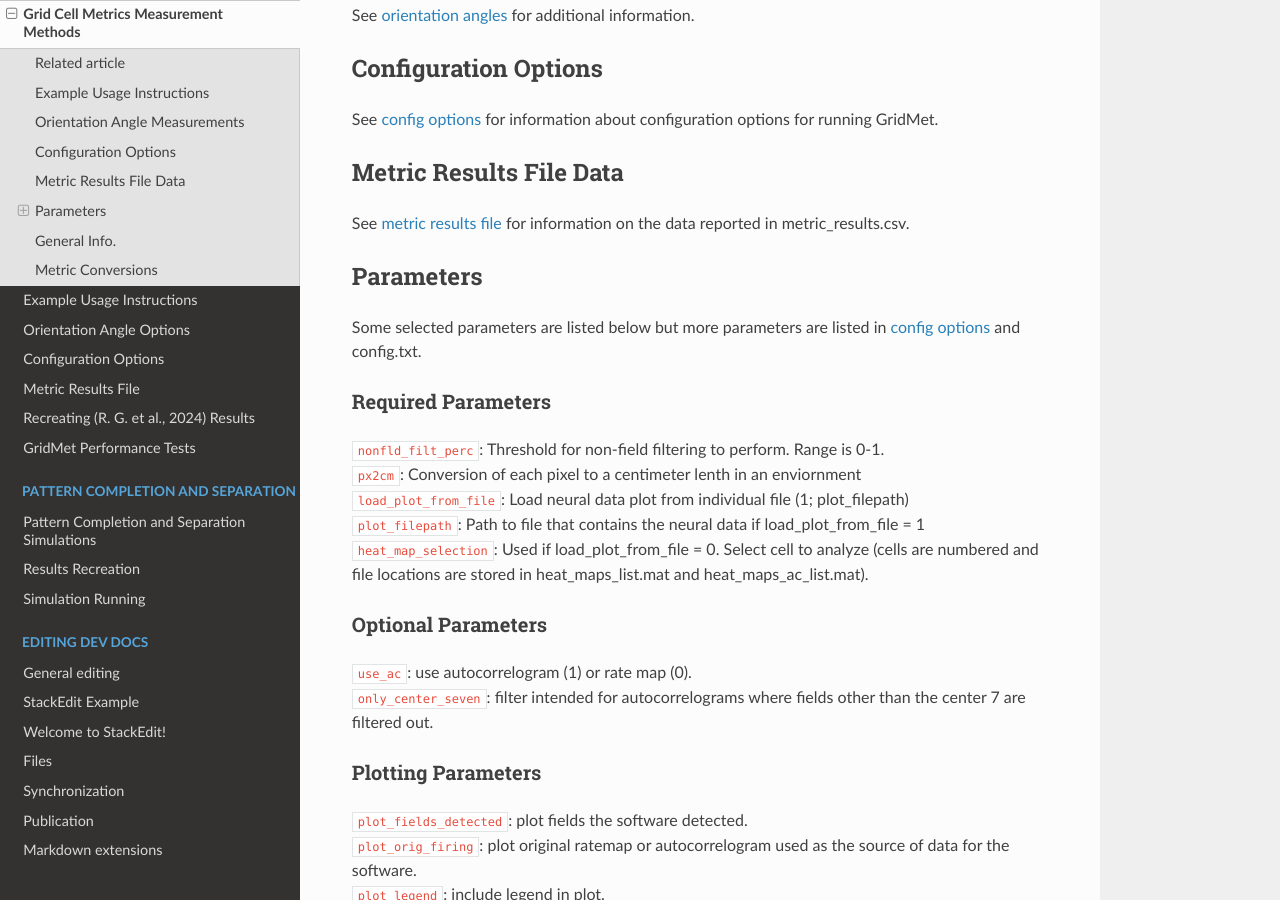
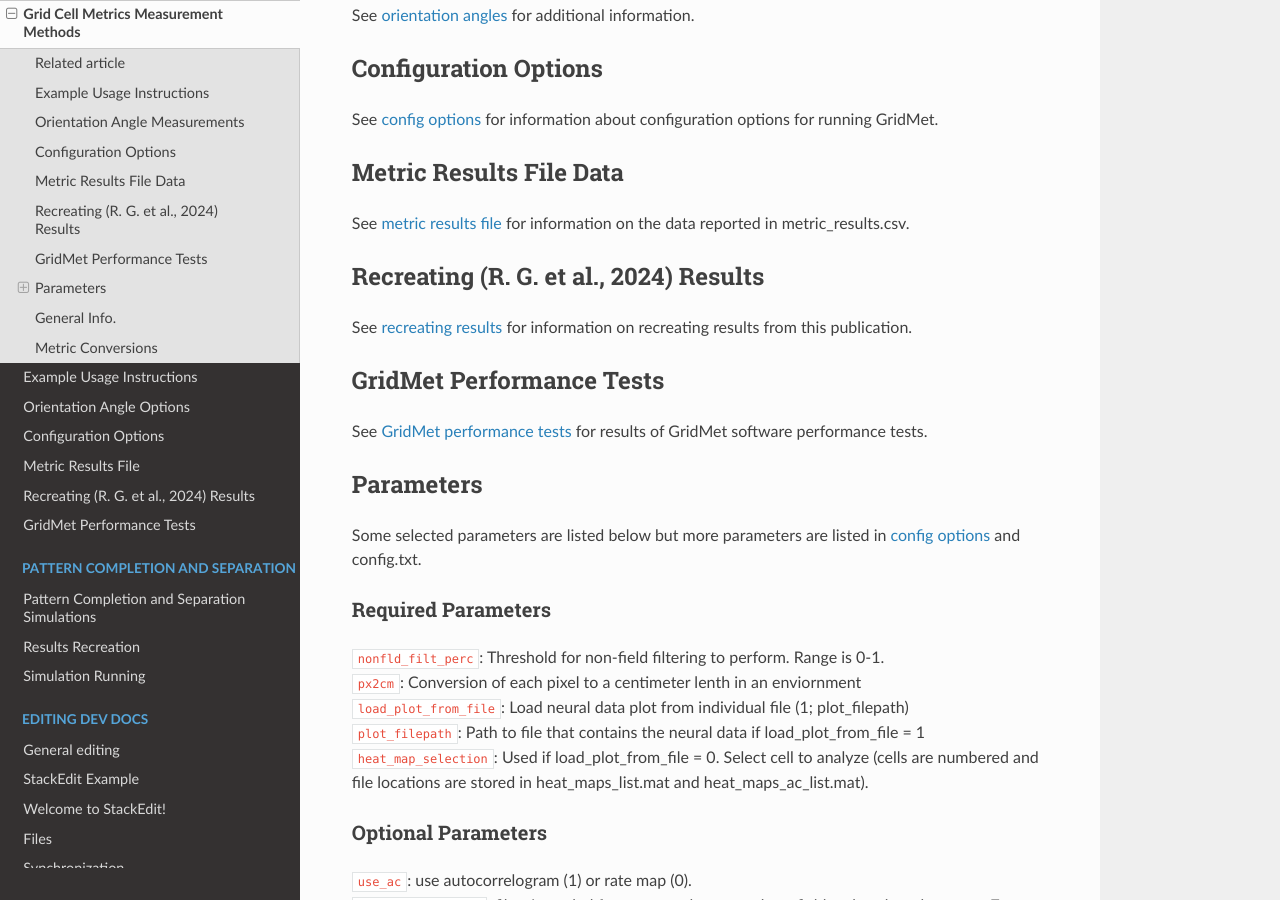
Before and after one commit to Hippocampome-Org/hco_dev_docs, a Sphinx documentation site: the page built from docs/gridcell_metrics/overview.md, in a window 1280 px wide and 900 px high, scrolled down 564 px. Built offline with Sphinx 7.4.7 and the Read the Docs theme 3.1.0, drawn with Linux system fonts in a browser that asks for light colours.

Commit message:
added links to GridMet overview doc

```diff
--- a/docs/gridcell_metrics/overview.md
+++ b/docs/gridcell_metrics/overview.md
@@ -19,6 +19,14 @@ See [config options](https://hco-dev-docs.readthedocs.io/en/latest/gridcell_metr
 ## Metric Results File Data
 
 See [metric results file](https://hco-dev-docs.readthedocs.io/en/latest/gridcell_metrics/metric_results.html) for information on the data reported in metric_results.csv.
+
+## Recreating (R. G. et al., 2024) Results
+
+See [recreating results](https://hco-dev-docs.readthedocs.io/en/latest/gridcell_metrics/recreating_results.html) for information on recreating results from this publication.
+
+## GridMet Performance Tests
+
+See [GridMet performance tests](https://hco-dev-docs.readthedocs.io/en/latest/gridcell_metrics/performance_tests.html) for results of GridMet software performance tests.
 
 ## Parameters
 Some selected parameters are listed below but more parameters are listed in [config options](https://hco-dev-docs.readthedocs.io/en/latest/gridcell_metrics/config_options.html) and config.txt.
```
